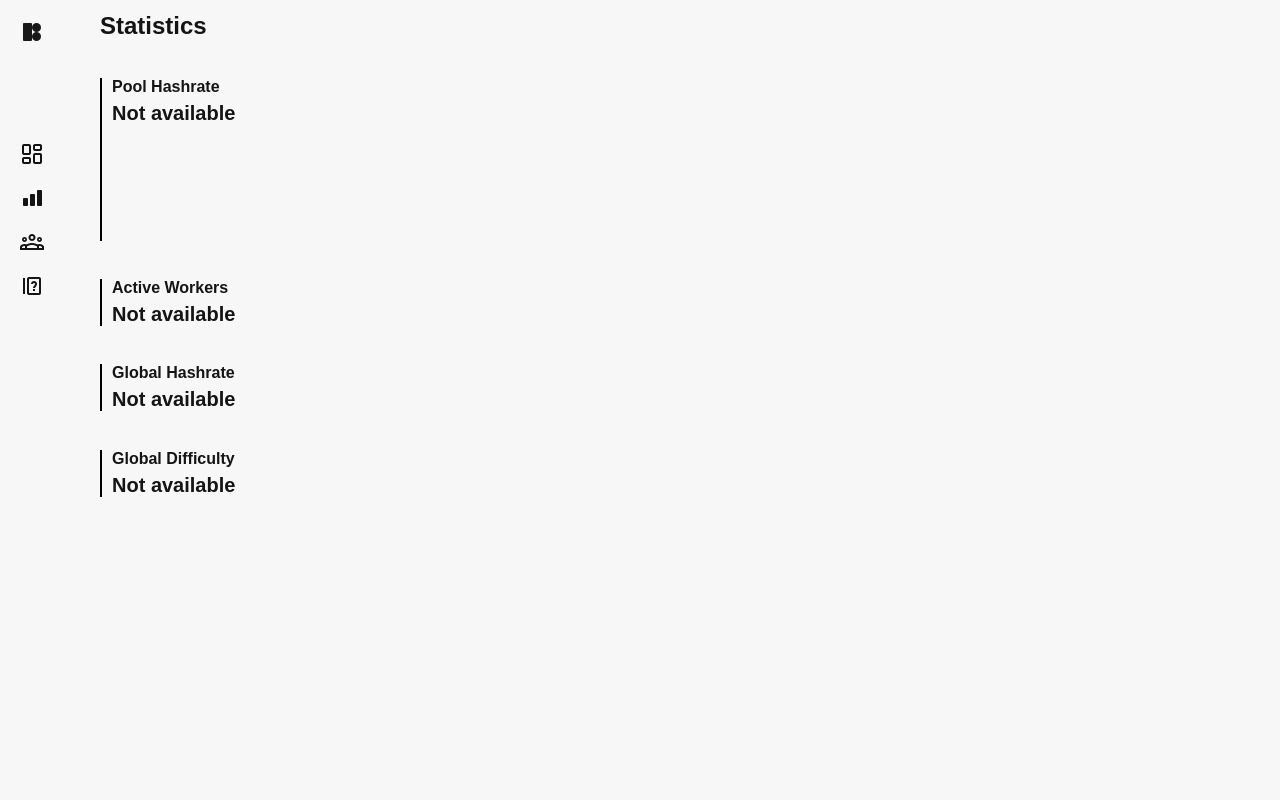
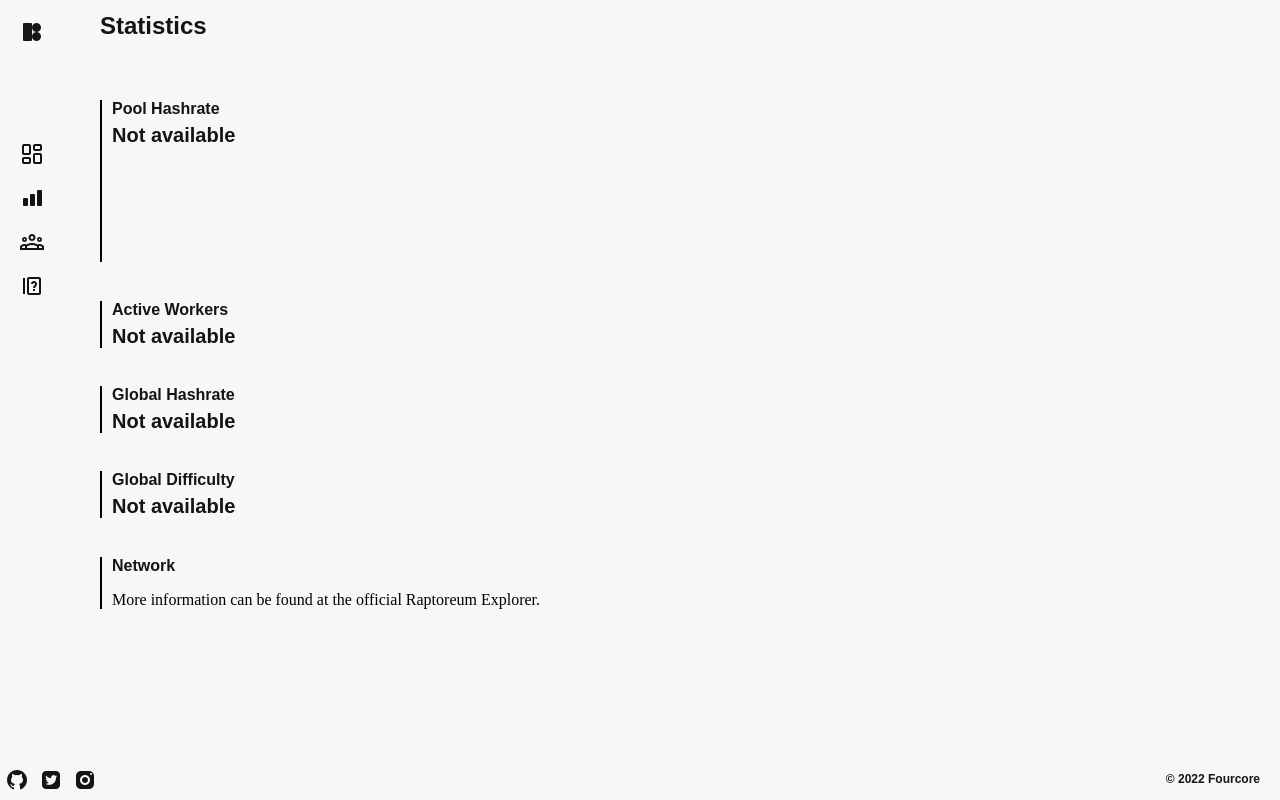
Before and after one commit to noahtheprogrammer/foureverui, a website: page stats.html in a window 1280 px wide. Shown: the top 800 px of the page. Drawn offline with nearby package versions, Linux system fonts and the light colour scheme; no server answers; a web font is replaced by a local one.

Commit message:
Added footer to page

```diff
--- a/stats.html
+++ b/stats.html
@@ -28,9 +28,11 @@
 
 		<!-- Main div used to hold information outside the sidebar and the footer -->
         <div class="main">
+
             <h2>Statistics</h2>
+
 			<!-- Container used to hold information and main graph -->
-            <div class="statcontainer">
+            <div>
 				<div class="holder">
                     <h3>Pool Hashrate</h3>
                     <h4 id="pool_hr">Not available</h4>
@@ -55,5 +57,20 @@
                     <h4 id="global_diff">Not available</h4>
                 </div>
             </div>
+
+            <div class="holder">
+                <h3>Network</h3>
+                <p>More information can be found at the official Raptoreum Explorer.</p>
+
+            </div>
         </div>
+
+        <!-- Footer for general information about creators and support -->
+        <footer>
+            <p>© 2022 Fourcore</p>
+            <img src="assets/img/gh.png"/>
+            <img src="assets/img/twitter.png"/>
+            <img src="assets/img/ig.png"/>
+        </footer>
+    </body>
 </html>
--- a/style.css
+++ b/style.css
@@ -19,30 +19,43 @@
     position: fixed;
     top: 0;
     left: 0;
-    background-color: rgb(247,247,247);
     z-index: 1;
 }
 
 .holder {
 	margin-bottom: 3%;
 	margin-top: 3%;
-	border-color: rgb(20,20,20);
+    border-color: rgb(20,20,20);
 	border-left: 2px solid;
 	padding-left: 10px;
+    max-width: 40vw;
+}
+
+.netholder h3 {
+    font-family: 'Shippori Antique', sans-serif;
+    font-size: 16px;
+    color: rgb(247,247,247);
+}
+
+.netholder p {
+    font-family: 'Shippori Antique', sans-serif;
+    font-size: 14px;
+    font-weight: bold;
+    color: rgb(247,247,247);
 }
 
 .graphholder {
-	width: 70vw;
+    border-color: rgb(20,20,20);
+	width: 40vw;
 	height: 128px;
 	margin-top: -4%;
 	margin-right: 10%;
-	border-color: rgb(20,20,20);
 	border-left: 2px solid;
 }
 
 .graphinfo {
-	margin-bottom: 3%;
-	margin-top: 3%;
+	margin-bottom: 40px;
+	margin-top: 40px;
 	border-color: rgb(20,20,20);
 	border-left: 2px solid;
 	padding-left: 10px;
@@ -75,6 +88,7 @@ h2 {
     font-size: 24px;
     color: rgb(20,20,20);
     margin-top: 12px;
+    margin-bottom: 60px;
 }
 
 h3 {
@@ -90,3 +104,29 @@ h4 {
     color: rgb(20,20,20);
     margin-top: -10px;
 }
+
+footer {
+    background-color: rgb(247,247,247);
+    z-index: 1;
+    height: 32px;;
+    width: 100vw;
+    position: fixed;
+    bottom: 0;
+    left: 0;
+}
+
+footer p {
+    font-family: 'Shippori Antique', sans-serif;
+    font-weight: bold;
+    font-size: 12px;
+    color: rgb(20,20,20);
+    margin-right: 20px;
+    margin-top: 4px;
+    float: right;
+}
+
+footer img {
+    float: left;
+    margin-right: 5px;
+    margin-left: 5px;
+}
```
Also changed, not shown: assets/img/gh.png (added), assets/img/ig.png (added), assets/img/twitter.png (added).
